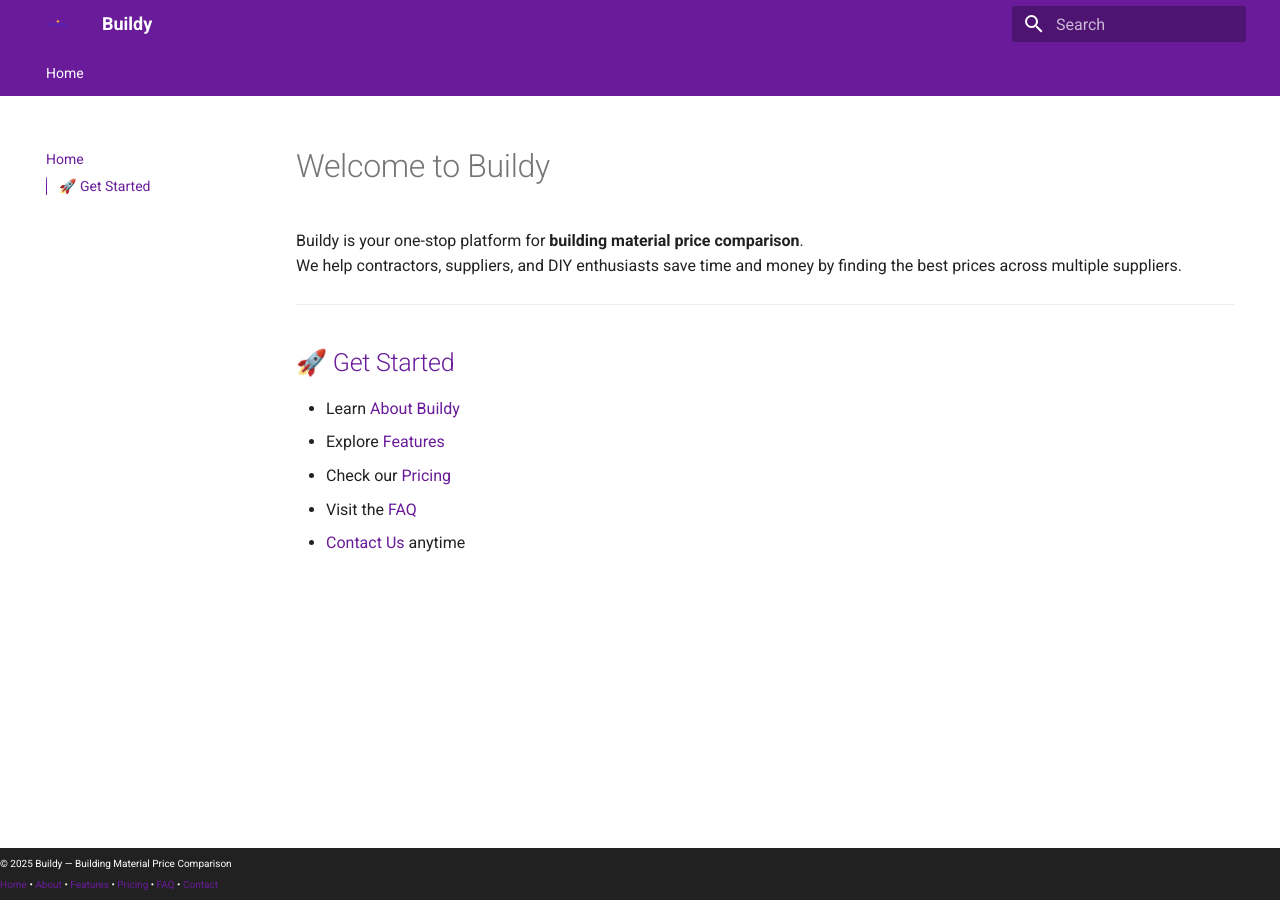
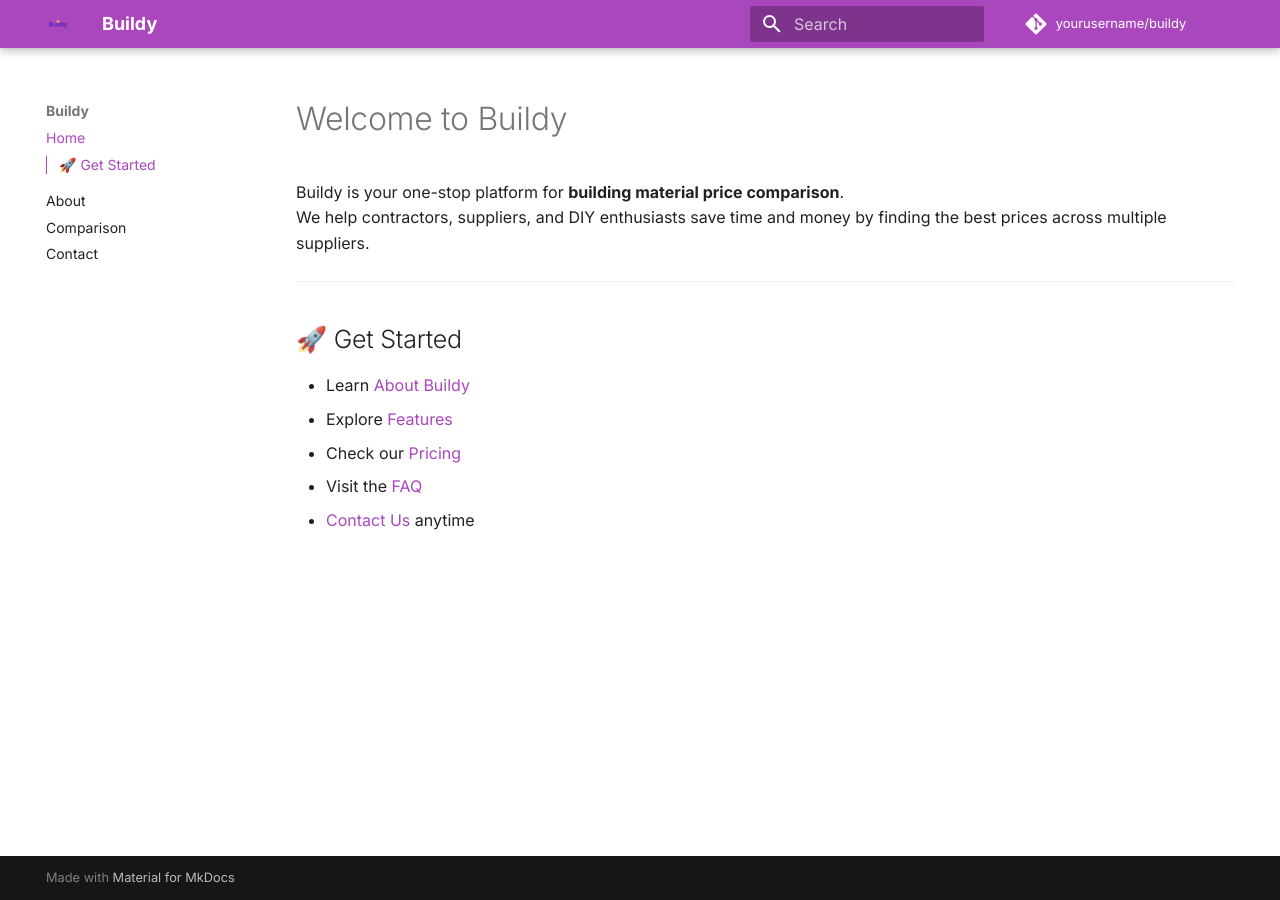
Before and after one commit to Kello54/Buildy, an MkDocs documentation site: the page built from docs/index.md, in a window 1280 px wide. Built offline with MkDocs 1.6.1 and Material for MkDocs 9.7.7, drawn with Linux system fonts in a browser that asks for light colours; comment, search, counter and statistics services are not loaded.

Commit message:
Update mkdocs.yml

```diff
--- a/mkdocs.yml
+++ b/mkdocs.yml
@@ -1,32 +1,40 @@
 site_name: Buildy
-site_url: https://kello54.github.io/Buildy/
-site_description: Building Material Price Comparison
+site_url: https://yourusername.github.io/buildy/
+site_description: Construction Price Comparison Platform
 
 theme:
   name: material
-  language: en
-  logo: images/logo.png
-  favicon: images/favicon.png
-  custom_dir: overrides
+  palette:
+    primary: purple
+    accent: yellow
+  font:
+    text: Inter
+    code: Roboto Mono
+  favicon: images/favicon.ico  # optional
+  logo: images/logo.png        # optional
   features:
-    - navigation.tabs
+    - navigation.expand
     - navigation.sections
-    - navigation.top
-    - content.code.copy
     - toc.integrate
+    - search.highlight
     - search.suggest
-    - search.highlight
-    - header.autohide
-    - content.action.edit
 
+# Include your custom CSS
 extra_css:
-  - stylesheets/custom.css
+  - css/custom.css
 
+# Enable extra JS if needed (optional)
+extra_javascript:
+  - js/back-to-top.js   # optional for back-to-top functionality
+
+# Site navigation
 nav:
   - Home: index.md
   - About: about.md
-  - Features: features.md
-  - Pricing: pricing.md
-  - FAQ: faq.md
-  - Roadmap: roadmap.md
+  - Comparison: comparison.md
   - Contact: contact.md
+
+# Repository info (for GitHub edit links)
+repo_name: yourusername/buildy
+repo_url: https://github.com/yourusername/buildy
+edit_uri: edit/main/docs/
```
